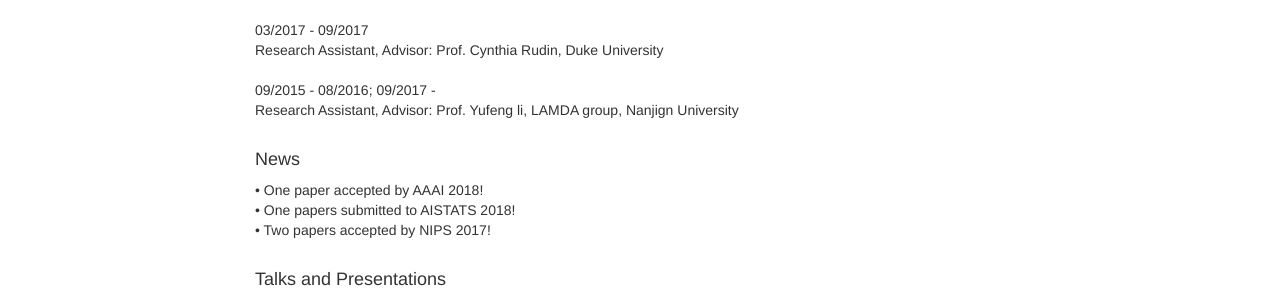
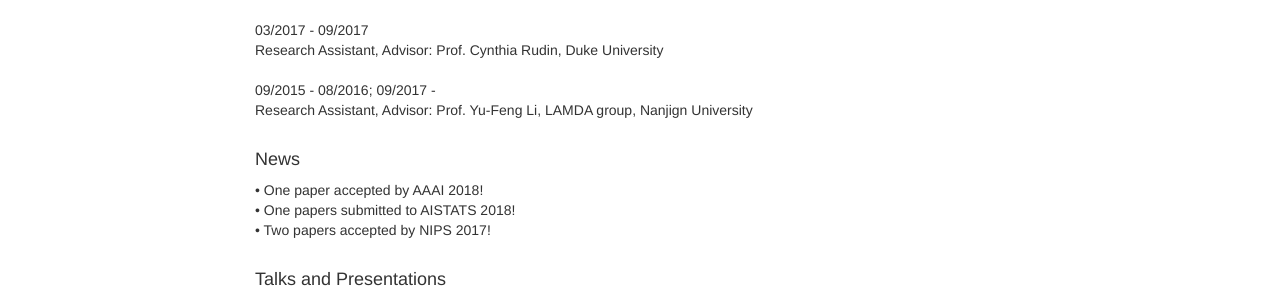
Before and after one commit to tspbfs/tspbfs.github.io, a Jekyll site: the page built from index.html, in a window 1280 px wide. Shown: the part 571-865 px from the top of the page. Built offline with Jekyll 4.4.1, drawn with Linux system fonts in a browser that asks for light colours.

Commit message:
Update index.html

```diff
--- a/index.html
+++ b/index.html
@@ -85,7 +85,7 @@
 
 <br>
 09/2015 - 08/2016; 09/2017 -  <br>
-Research Assistant, Advisor: Prof. Yufeng li, LAMDA group, Nanjign University <br>
+Research Assistant, Advisor: Prof. Yu-Feng Li, LAMDA group, Nanjign University <br>
 
 <p>
 
```
